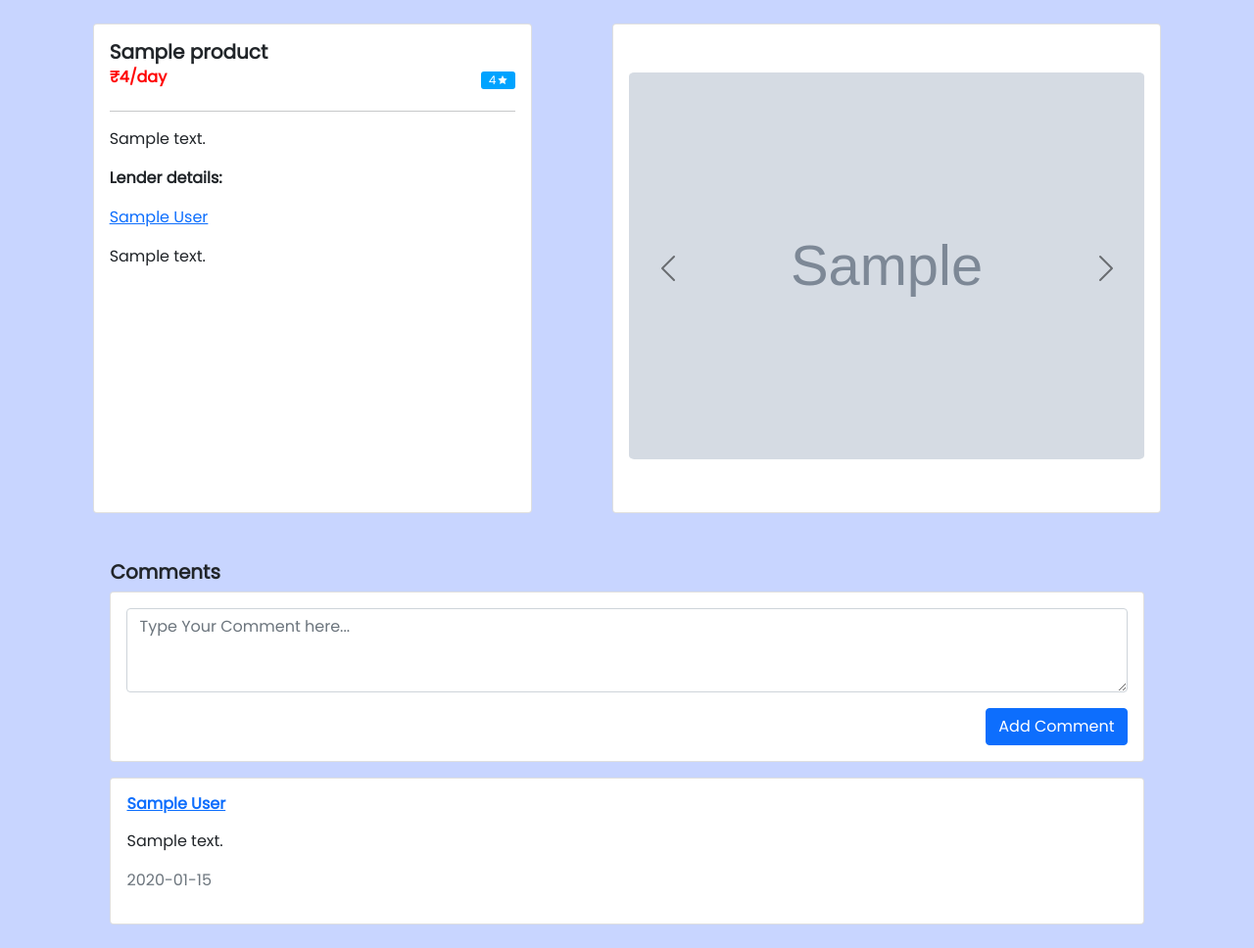
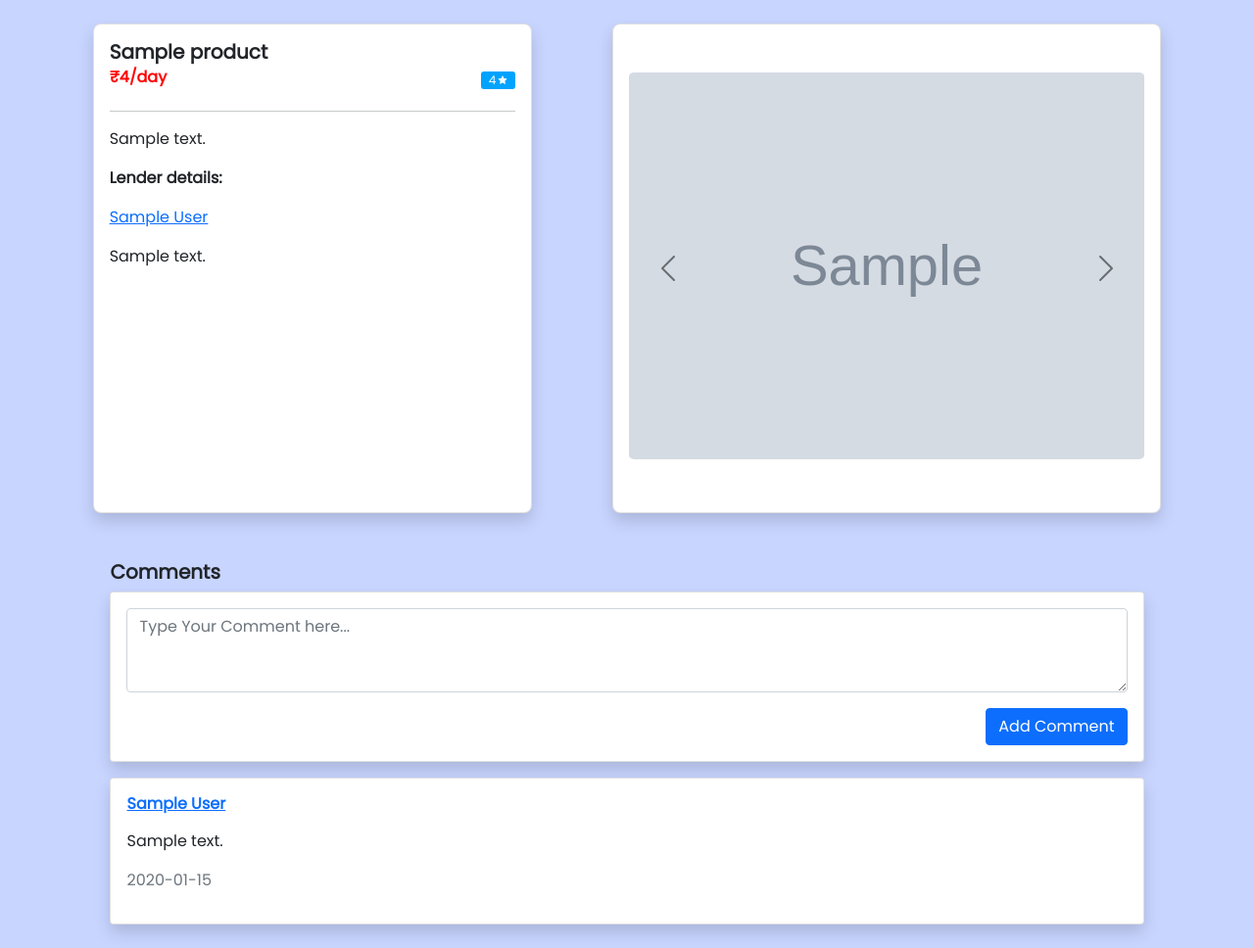
Before and after one commit to ShameemudheenMP/BoroKaro, a Django app: page /product/1 in a window 1280 px wide. Shown: the part 110-1078 px from the top of the page at 98% size. Run offline with Django 4.2, Linux system fonts and the light colour scheme; a user stored in the database is signed in; tables that the repository leaves empty hold one stand-in row (values such as "Sample post"); grey boxes marked "Sample" are stand-in pictures; some libraries are stand-ins or nearby versions.

Commit message:
merged remote test with local test

```diff
--- a/Borokaro/main/templates/main/activity.html
+++ b/Borokaro/main/templates/main/activity.html
@@ -239,7 +239,8 @@
     <!-- comments -->
     <div id="comments" class="pt-5 px-4 mx-5 pb-5">
       <!-- comment loop here -->
-      <div class="card mb-2 p-3 shadow-sm">
+      {% for comment in comments %}
+      <div class="card mb-2 p-3">
         <div class="card-body p-0">
           <div class="d-flex">
             <a href="/product/{{comment.product.id}}" class="h6">{{comment.product.p_name}}</a>
--- a/Borokaro/main/templates/main/home.html
+++ b/Borokaro/main/templates/main/home.html
@@ -70,7 +70,7 @@
                             <h5 class="card-title prod-name fw-bold text-dark mt-1" style="font-size: 18px;">{{ product.p_name }}</h5>
                             <h6 class="fw-bold text-dark" style="font-size: 16px;">{{product.user.district}},{{product.user.state}}</h6>
                         </div>
-                        <div class="mt-2 text-dark">
+                        <div class="mt-2 text-dark d-flex align-items-center justify-content-between">
                             <h6 class="fw-bold float-start"><i class="fa fa-rupee"></i> {{ product.p_rate }} /day</h6>
                             {% if product.id in prodids%}
                                 <form method="post" action="/unwish/{{ product.id }}" enctype="multipart/form-data">
@@ -93,7 +93,7 @@
                     </div>
                 </div>
             </div>
-            </div>
+
             {% endfor %}
         </div>
     </div>
--- a/Borokaro/main/templates/main/product.html
+++ b/Borokaro/main/templates/main/product.html
@@ -4,7 +4,7 @@
 <div class="container-fluid ms-0 m-5 m-lg-0 pt-5 pt-md-4" id="product-view-body">
   <div class="d-flex justify-content-evenly flex-wrap prod-details mt-5 mt-md-0">
     <div class="prod-desc mb-5">
-      <div class="card" style="width: 28rem; height: 500px;">
+      <div class="card shadow" style="width: 28rem; height: 500px; border-radius: 0.5rem">
         <div class="card-body">
           <h5 class="card-title fw-bold">{{ product.p_name }}</h5>
           <h6 class="card-subtitle mb-2 float-start red-text fw-bold" id="product-price">₹{{ product.p_rate }}/day</h6>
@@ -43,8 +43,8 @@
                                 </svg>
                               </button> -->
                 <!-- <h6 id="days" class="me-2 pt-1 fw-bold">0</h6> -->
-                    <input type="text" class="form-control bg-light border border-info mx-2 text-center" name="days" id="days" placeholder="1"
-                    style="width: 50px;" maxlength="2">
+                <input type="text" class="form-control bg-light border border-info mx-2 text-center" name="days"
+                  id="days" placeholder="1" style="width: 50px;" maxlength="2">
                 <!-- <button class="me-2 rounded-circle bg-transparent" onclick="increase()">
                                 <svg xmlns="http://www.w3.org/2000/svg" width="16" height="16" fill="currentColor"
                                   class="bi bi-arrow-right" viewBox="0 0 16 16">
@@ -54,7 +54,8 @@
                               </button> -->
                 <h6 class="fw-bold my-auto">days</h6>
               </div>
-                    <button type="submit" class="card-link btn btn-green btn-lg mt-3" tabindex="-1" aria-disabled="true" id="wishlist-btn">BORROW
+              <button type="submit" class="card-link btn btn-green btn-lg mt-3" tabindex="-1" aria-disabled="true"
+                id="wishlist-btn">BORROW
                 NOW</button>
             </form>
             {% endif %}
@@ -89,7 +90,7 @@
       </div>
     </div>
     <div class="prod-img">
-      <div class="card justify-content-center ps-3 pe-3" style="width: 35rem; height: 500px;">
+      <div class="card justify-content-center ps-3 pe-3 shadow" style="width: 35rem; height: 500px; border-radius: 0.5rem">
         <div id="carouselExampleDark" class="carousel carousel-dark slide" data-bs-ride="carousel" style="width: 100%">
           <div class="carousel-inner" style="height: 400px;">
             <div class="carousel-item active justify-content-center" data-bs-interval="5000">
@@ -132,7 +133,7 @@
     <div style="width: 84%;">
       <h5 class="fw-bold">Comments</h5>
       <!-- This is the space to add comment for user -->
-      <div class="card comment-card mb-3" id="" name="" style="width: 100%;">
+      <div class="card comment-card mb-3 shadow" id="" name="" style="width: 100%;">
         <div class="card-body">
           <form method="post" action="/comment/{{ product.id }}" enctype="multipart/form-data">
             {% csrf_token %}
@@ -149,14 +150,16 @@
       <!-- Comments loop here -->
       {% if not com %}
       <div class="card comment-card" id="" name="" style="width: 100%;">
+        <div class="card-body">
           <h6 class="my-auto">No comments posted yet!</h6>
+        </div>
       </div>
       {% else %}
       {% for comment in comments %}
-        <div class="card comment-card" id="" name="" style="width: 100%;">
+      <div class="card comment-card shadow" id="" name="" style="width: 100%;">
         <div class="card-body">
           <!-- name of the user here -->
-            <h6 class="card-title fw-bold mb-3" id="chat-user-name" name=""><a href="/profile/{{ comment.user.id }}">{{ comment.user.name }}</a></h6>
+          <h6 class="card-title fw-bold mb-3" id="chat-user-name" name=""><a href="/profile/{{ comment.user.id }}">{{comment.user.name }}</a></h6>
           <!-- <h6 class="card-title fw-bold mb-3" id="chat-user-name" name="">{{comment.user.name}}</h6> -->
           <!-- comment is here -->
           <p class="card-text" name="">{{comment.content}}</p>
```
Also changed, not shown: Borokaro/main/migrations/0001_initial.py, Borokaro/main/migrations/0004_product_rating_count_productrating_lenderrating_and_more.py (deleted). Lines whose indentation alone changed are shown as unchanged.
